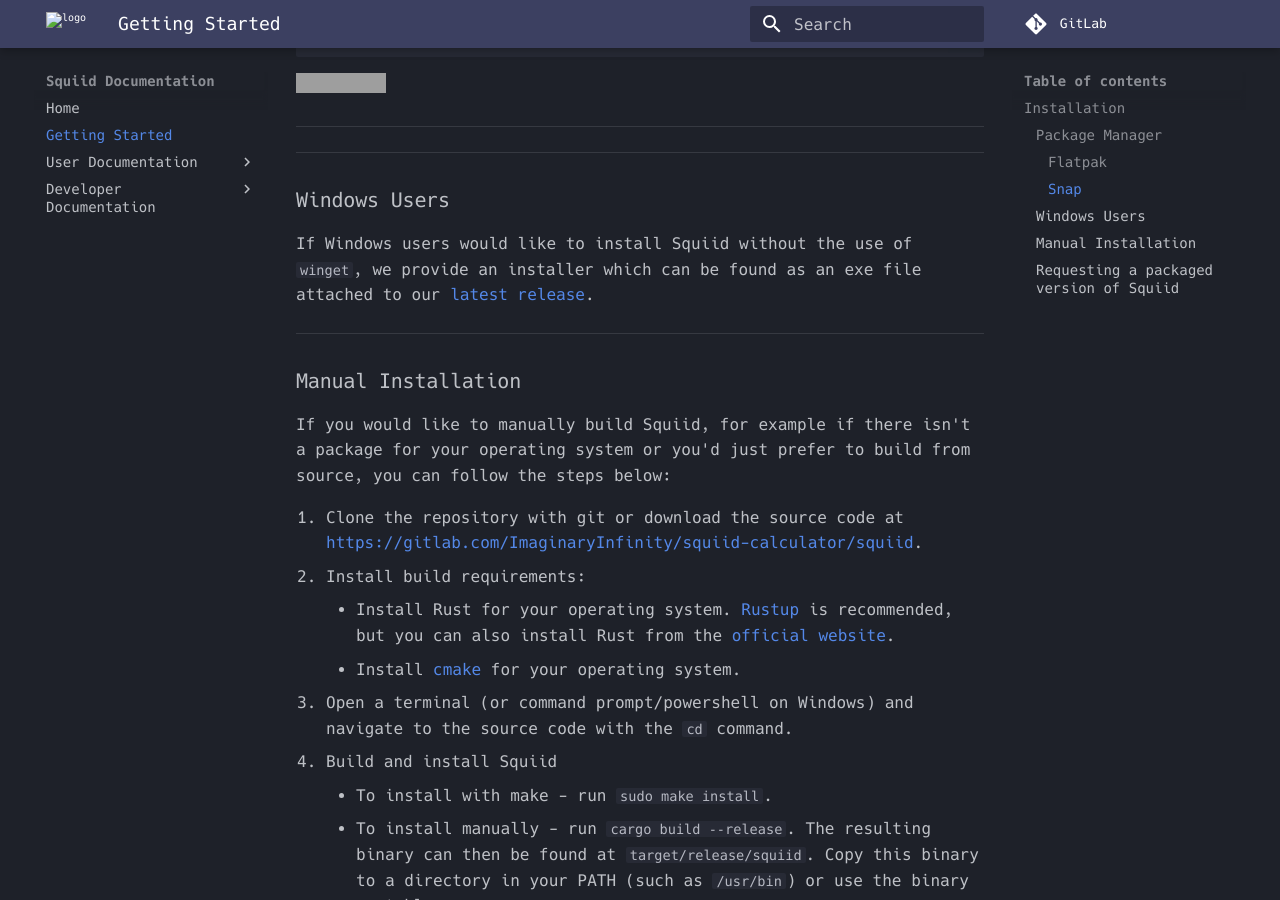
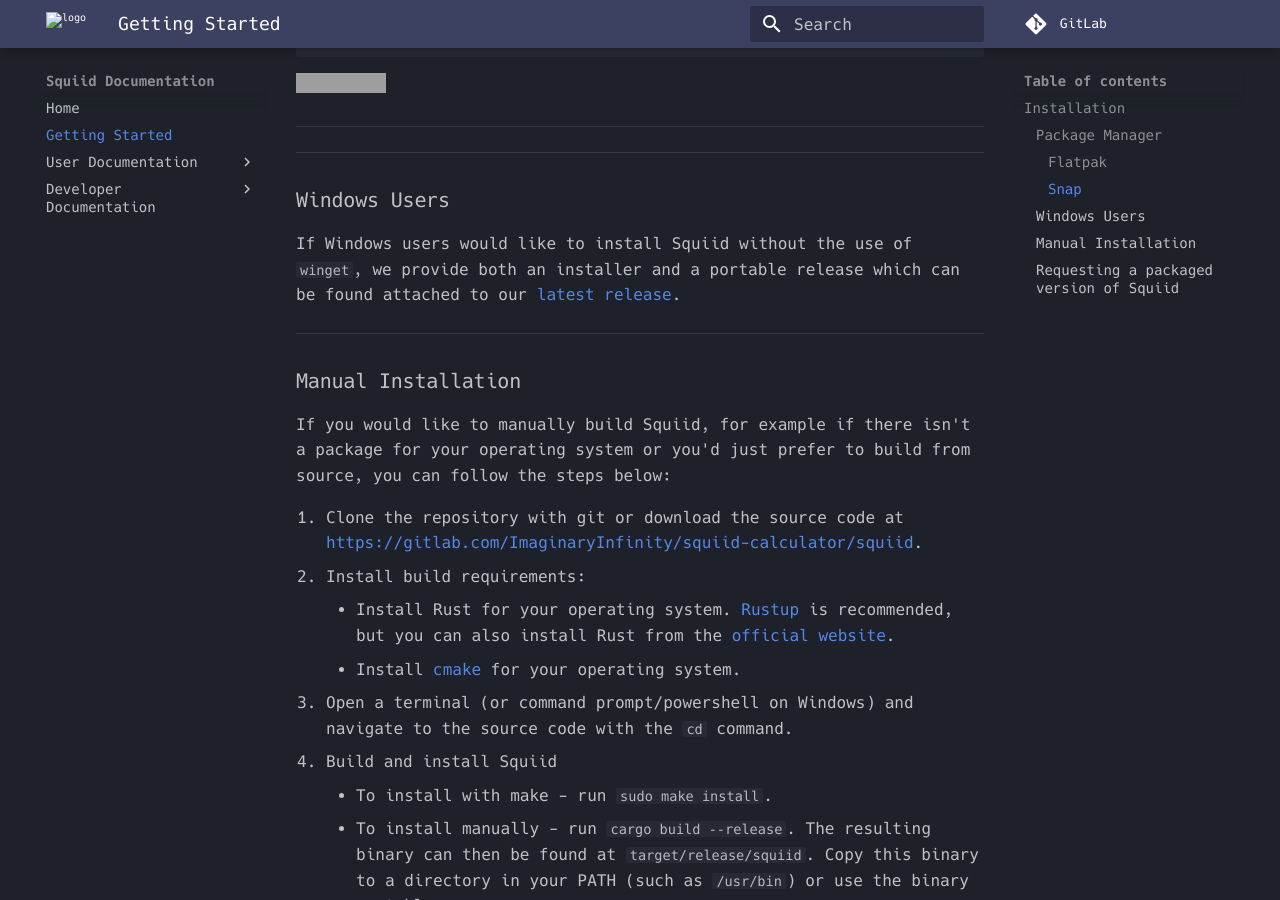
Before and after one commit to ImaginaryInfinity/squiid-calculator, an MkDocs documentation site: the page built from docs/getting_started.md, in a window 1280 px wide and 900 px high, scrolled down 876 px. Built offline with MkDocs 1.6.1 and Material for MkDocs 9.7.7, drawn with Linux system fonts in a browser that asks for light colours; comment, search, counter and statistics services are not loaded; grey boxes are pictures that could not be loaded.

Commit message:
fix snap

```diff
--- a/docs/getting_started.md
+++ b/docs/getting_started.md
@@ -36,7 +36,7 @@ snap install squiid
 ----
 
 ### Windows Users
-If Windows users would like to install Squiid without the use of `winget`, we provide an installer which can be found as an exe file attached to our [latest release](https://gitlab.com/ImaginaryInfinity/squiid-calculator/squiid/-/releases/permalink/latest).
+If Windows users would like to install Squiid without the use of `winget`, we provide both an installer and a portable release which can be found attached to our [latest release](https://gitlab.com/ImaginaryInfinity/squiid-calculator/squiid/-/releases/permalink/latest).
 
 ----
 
```
Also changed, not shown: 4 other files.
